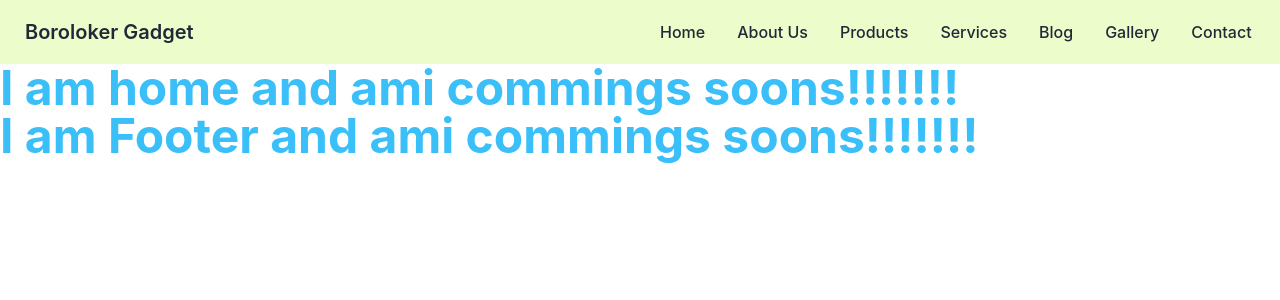
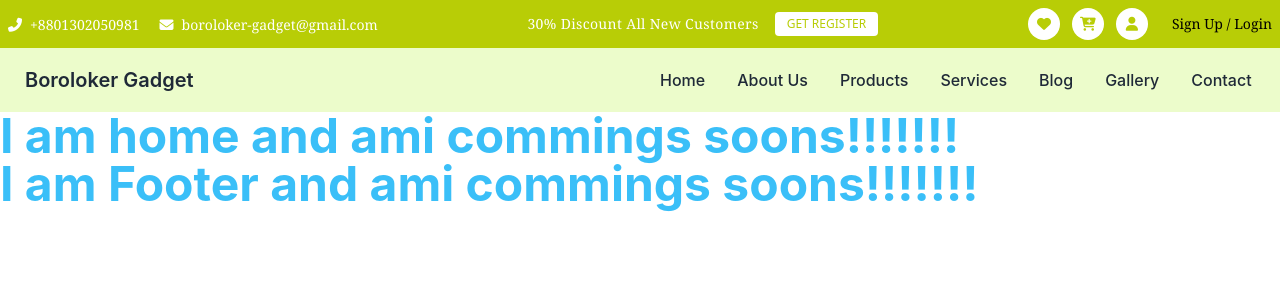
Before and after one commit to SakhawatJony/-boroloker-gadget-client-sites, a React (Create React App) app: page / in a window 1280 px wide. Shown: the top 300 px of the page. Built offline with nearby package versions, Linux system fonts and the light colour scheme.

Commit message:
top navbar design successfully added

```diff
--- a/src/Pages/Shared/TopNavbar/TopNavbar.js
+++ b/src/Pages/Shared/TopNavbar/TopNavbar.js
@@ -1,11 +1,92 @@
-import React from 'react';
-
+/* eslint-disable jsx-a11y/anchor-has-content */
+import React from "react";
 
 const TopNavbar = () => {
-    return (
-      <>
-      </>
-    );
+  return (
+    <>
+      {/* top navbar start */}
+      <section className="block w-full h-auto p-2 relative ease-linear bg-[#b8cd06]">
+        <div className="md:container md:mx-auto lg:container lg:mx-auto">
+          {/* top main start */}
+          <div className="flex items-center justify-between gap-3">
+            {/* contact info start */}
+            <div className="block p-0 m-0">
+              <ul className="list-none p-0 m-0">
+                <li className="inline-block mr-5">
+                  <a
+                    href="tel"
+                    className="flex items-center gap-2 font-serif font-normal text-sm cursor-pointer no-underline text-white"
+                  >
+                    <i className="fas fa-phone-alt"></i>
+                    +8801302050981
+                  </a>
+                </li>
+                <li className="inline-block">
+                  <a
+                    href="tel"
+                    className="flex items-center gap-2 font-serif font-normal text-sm cursor-pointer no-underline text-white"
+                  >
+                    <i className="fas fa-envelope"></i>
+                    boroloker-gadget@gmail.com
+                  </a>
+                </li>
+              </ul>
+            </div>
+            {/* contact info end */}
+
+            {/* discount sec start */}
+            <div className="flex items-center justify-center gap-4">
+              <h3 className=" text-white font-serif font-normal block leading-4 tracking-wide text-sm">
+                30% Discount All New Customers
+              </h3>
+              <button className="text-[#b8cd06] text-xs font-medium bg-white outline-none py-0 px-3 rounded border-transparent uppercase font-sans inline-block leading-6 transition-all hover:bg-[#b8cd06] hover:text-white">
+                Get Register
+              </button>
+            </div>
+            {/* discount sec end */}
+
+            {/* top-right start */}
+            <div className="flex items-center justify-end gap-3">
+              <div className="block">
+                <ul className="list-none flex m-0 p-0 items-center justify-end">
+                  <li className="inline-block mr-3">
+                    <a
+                      className="s relative w-8 h-8 flex items-center justify-center text-sm text-[#b8cd06] bg-white transition-all rounded-full"
+                      href="/wishlist"
+                    >
+                      <i class="fas fa-heart"></i>
+                    </a>
+                  </li>
+                  <li className="inline-block mr-3">
+                    <a
+                      className="s relative w-8 h-8 flex items-center justify-center text-sm text-[#b8cd06] bg-white transition-all rounded-full"
+                      href="/wishlist"
+                    >
+                      <i class="fas fa-cart-plus"></i>
+                    </a>
+                  </li>
+                  <li className="inline-block mr-3">
+                    <a
+                      className="s relative w-8 h-8 flex items-center justify-center text-sm text-[#b8cd06] bg-white transition-all rounded-full"
+                      href="/wishlist"
+                    >
+                      <i class="fas fa-user"></i>
+                    </a>
+                  </li>
+                </ul>
+              </div>
+              <div className="min-[120px]">
+                <h3 className=" text-black font-serif font-normal leading-5 text-sm"><a href="/login">Sign Up / Login</a></h3>
+              </div>
+            </div>
+            {/* top-right end */}
+          </div>
+          {/* top main end */}
+        </div>
+      </section>
+      {/* top navbar end */}
+    </>
+  );
 };
 
 export default TopNavbar;
```
Also changed, not shown: 1 other file (tests, documents, lock files or other folders).
